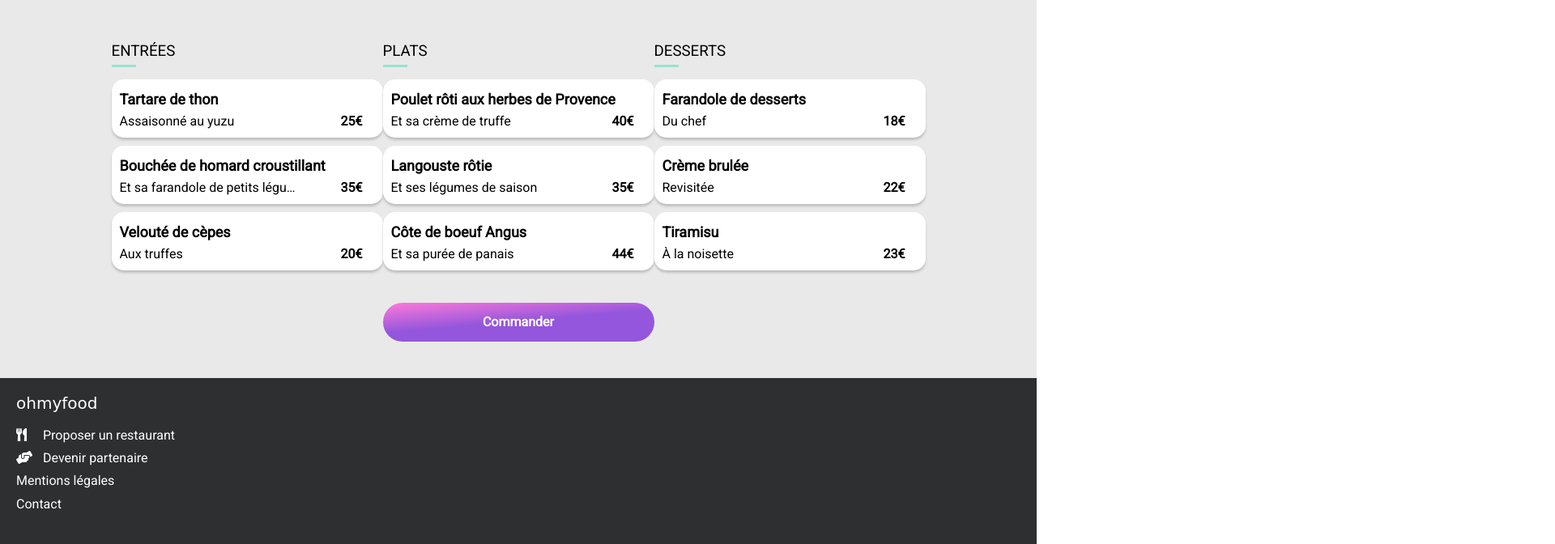
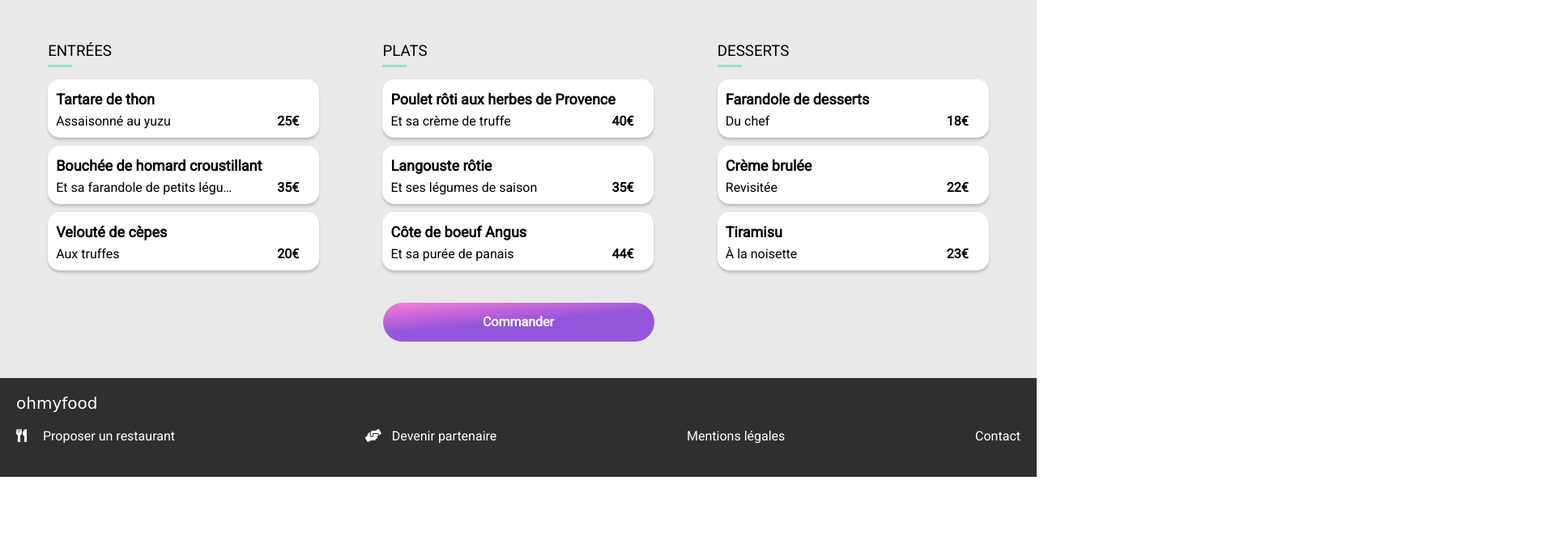
Before and after one commit to JackNoAniki/ElmesoudiYacob_3_03012022, a website: page le-delice-des-sens.html in a window 1280 px wide. Shown: the part 462-1134 px from the top of the page at 81% size, 1920 px wide, since content can reach past the window. After the commit the page ends 1051 px from the top, so only its background shows below. Drawn offline with Linux system fonts and the light colour scheme; a web font is replaced by a local one.

Commit message:
Responsive footer et peaufinement Responsive pages

```diff
--- a/sass/layout/_footer.scss
+++ b/sass/layout/_footer.scss
@@ -5,10 +5,23 @@ footer{
 
     .txt{
         margin-left: 20px;
+
+        @media screen and (min-width: 768px) {
+            display: flex;
+            flex-direction: row;
+            justify-content: space-between;
+            flex-wrap: wrap;
+            max-width: 1900px;
+            margin-right: 20px;
+        }
         h3{
             color: #fff;
             font-size: 20px;
             font-weight: normal;
+            margin-bottom: 20px;
+            @media screen and (min-width: 768px) {
+                width: 1900px;
+            }
         }
 
         &__link1{
--- a/sass/layout/_menu-restaurant.scss
+++ b/sass/layout/_menu-restaurant.scss
@@ -16,6 +16,12 @@
 
         &__title {
             margin-bottom: 30px;
+            display: flex;
+            width: 1900px;
+
+            h2 {
+                width: 300px;
+            }
         }
 
         .heart-icon {
@@ -35,8 +41,10 @@
         .menu-flex {
         @media screen and (min-width: 768px) {
             display: flex;
+            flex-direction: row;
             justify-content: space-around;
             flex-wrap: wrap;
+            width: 1900px;
         }
             .menu-bloc {
                 h3 {
```
Also changed, not shown: accueil.html (+0 -1 lines), le-delice-des-sens.html (+0 -1 lines), css/style.css, 1 other file.
